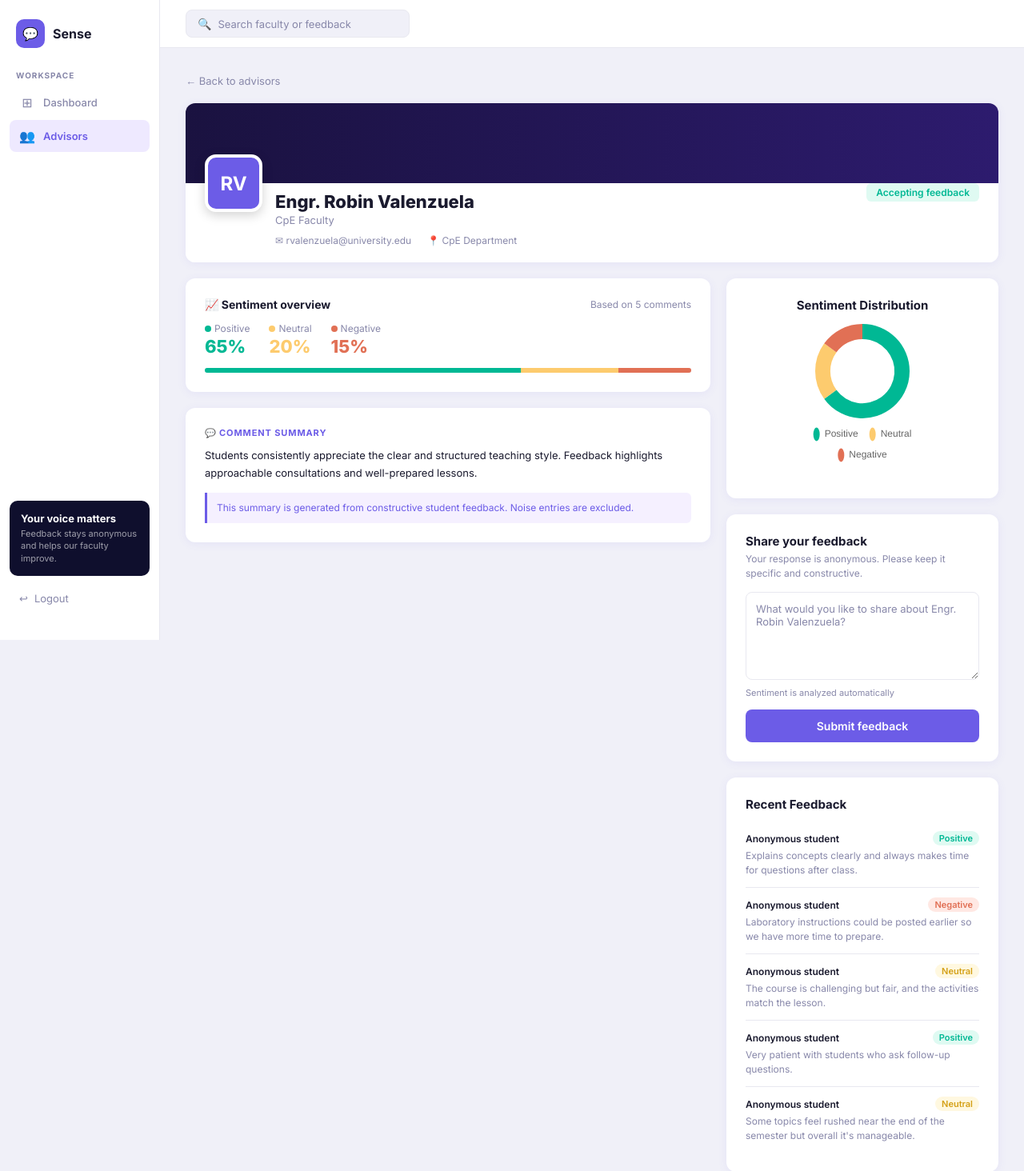
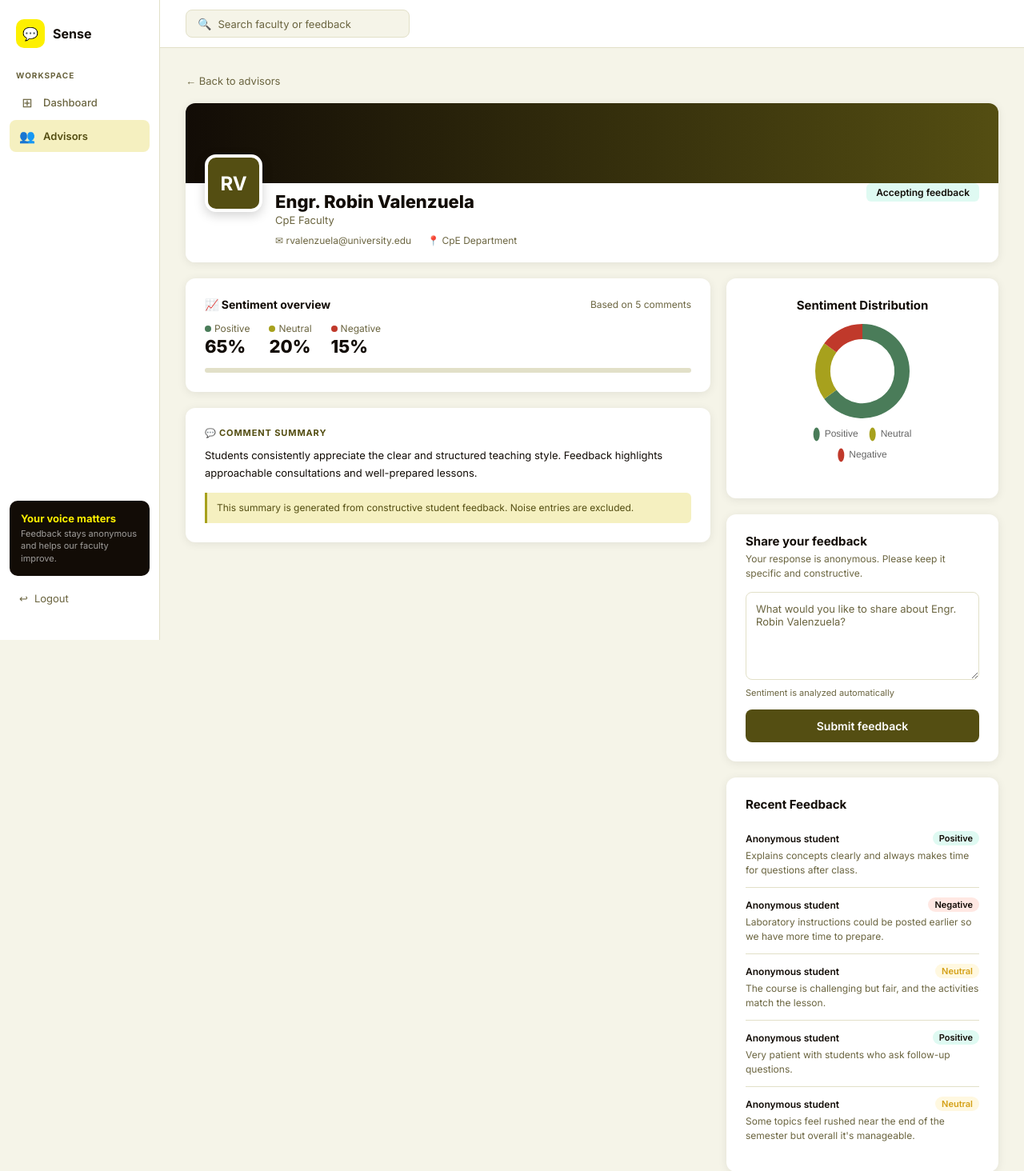
Before and after one commit to jeydiislabon/SENSE-UI-test, a Flask app: page /faculty/1 in a window 1280 px wide. Shown: the top 1464 px of the page at 80% size. Run offline with Flask 3, Linux system fonts and the light colour scheme.

Commit message:
feat: apply color palette, add deployment files

```diff
--- a/app.py
+++ b/app.py
@@ -38,7 +38,7 @@ FACULTY = [
         "role": "CpE Faculty",
         "email": "rvalenzuela@university.edu",
         "location": "CpE Department",
-        "color": "#6C5CE7",
+        "color": "#544E12",
         "accepting": True,
         "sentiment": {"positive": 65, "neutral": 20, "negative": 15},
         "summary": (
@@ -60,7 +60,7 @@ FACULTY = [
         "role": "CpE Faculty",
         "email": "njlusung@university.edu",
         "location": "CpE Department",
-        "color": "#6C5CE7",
+        "color": "#544E12",
         "accepting": True,
         "sentiment": {"positive": 58, "neutral": 28, "negative": 14},
         "summary": (
@@ -82,7 +82,7 @@ FACULTY = [
         "role": "CpE Faculty",
         "email": "lapornobi@university.edu",
         "location": "CpE Department",
-        "color": "#6C5CE7",
+        "color": "#544E12",
         "accepting": True,
         "sentiment": {"positive": 72, "neutral": 18, "negative": 10},
         "summary": (
@@ -103,7 +103,7 @@ FACULTY = [
         "role": "CpE Faculty",
         "email": "jhgang@university.edu",
         "location": "CpE Department",
-        "color": "#6C5CE7",
+        "color": "#544E12",
         "accepting": True,
         "sentiment": {"positive": 60, "neutral": 25, "negative": 15},
         "summary": (
@@ -124,7 +124,7 @@ FACULTY = [
         "role": "CpE Faculty",
         "email": "mrosales@university.edu",
         "location": "CpE Department",
-        "color": "#E84393",
+        "color": "#A7A11D",
         "accepting": True,
         "sentiment": {"positive": 70, "neutral": 20, "negative": 10},
         "summary": (
@@ -145,7 +145,7 @@ FACULTY = [
         "role": "CpE Faculty",
         "email": "jquejado@university.edu",
         "location": "CpE Department",
-        "color": "#6C5CE7",
+        "color": "#544E12",
         "accepting": True,
         "sentiment": {"positive": 55, "neutral": 30, "negative": 15},
         "summary": (
@@ -166,7 +166,7 @@ FACULTY = [
         "role": "CpE Faculty",
         "email": "vnojor@university.edu",
         "location": "CpE Department",
-        "color": "#6C5CE7",
+        "color": "#544E12",
         "accepting": True,
         "sentiment": {"positive": 62, "neutral": 22, "negative": 16},
         "summary": (
@@ -187,7 +187,7 @@ FACULTY = [
         "role": "CpE Faculty",
         "email": "lbalaya@university.edu",
         "location": "CpE Department",
-        "color": "#E84393",
+        "color": "#A7A11D",
         "accepting": True,
         "sentiment": {"positive": 68, "neutral": 22, "negative": 10},
         "summary": (
@@ -215,10 +215,10 @@ NOISE_LOG = [
 ]
 
 LATEST_COMMENTS = [
-    {"initials": "RV", "color": "#6C5CE7", "name": "Engr. Robin Valenzuela",    "label": "Positive", "text": "Explains concepts clearly and always makes time for questions after class."},
-    {"initials": "NL", "color": "#6C5CE7", "name": "Engr. Noel Jason Lusung",   "label": "Neutral",  "text": "The lessons are organized, but the project deadlines sometimes feel too close together."},
-    {"initials": "MR", "color": "#E84393", "name": "Engr. Menchie Rosales",     "label": "Positive", "text": "Best class of the semester. Makes every topic feel relevant and interesting."},
-    {"initials": "LP", "color": "#6C5CE7", "name": "Engr. Lloyd Aldrin Pornobi","label": "Negative", "text": "Laboratory instructions could be posted earlier so we have more time to prepare."},
+    {"initials": "RV", "color": "#544E12", "name": "Engr. Robin Valenzuela",    "label": "Positive", "text": "Explains concepts clearly and always makes time for questions after class."},
+    {"initials": "NL", "color": "#544E12", "name": "Engr. Noel Jason Lusung",   "label": "Neutral",  "text": "The lessons are organized, but the project deadlines sometimes feel too close together."},
+    {"initials": "MR", "color": "#A7A11D", "name": "Engr. Menchie Rosales",     "label": "Positive", "text": "Best class of the semester. Makes every topic feel relevant and interesting."},
+    {"initials": "LP", "color": "#544E12", "name": "Engr. Lloyd Aldrin Pornobi","label": "Negative", "text": "Laboratory instructions could be posted earlier so we have more time to prepare."},
 ]
 
 STATS = {
--- a/requirements.txt
+++ b/requirements.txt
@@ -1 +1,2 @@
 flask==3.0.3
+gunicorn==21.2.0
--- a/static/css/style.css
+++ b/static/css/style.css
@@ -6,28 +6,37 @@
 *, *::before, *::after { box-sizing: border-box; margin: 0; padding: 0; }
 
 :root {
-  --purple:       #6C5CE7;
-  --purple-light: #8B7CF8;
-  --purple-dark:  #5848C2;
-  --pink:         #E84393;
-  --green:        #00B894;
-  --orange:       #FDCB6E;
-  --red:          #E17055;
-  --navy:         #0F0F2D;
-  --navy-mid:     #1A1A3E;
-  --navy-card:    #1E1E4A;
-  --bg:           #F0F0F8;
+  /* ---- Brand palette ---- */
+  --black:        #120C06;
+  --olive-dark:   #544E12;
+  --olive-mid:    #A7A11D;
+  --yellow:       #FDF000;
+  --cream:        #FFFDEF;
+
+  /* ---- Semantic roles ---- */
+  --primary:       var(--olive-dark);
+  --primary-light: var(--olive-mid);
+  --primary-dark:  #3A3709;
+  --accent:        var(--yellow);
+
+  --navy:         var(--black);
+  --navy-mid:     #1E1A06;
+  --navy-card:    #252108;
+
+  --bg:           #F5F4E8;
   --sidebar-bg:   #FFFFFF;
   --card-bg:      #FFFFFF;
-  --text-primary: #1A1A2E;
-  --text-muted:   #8888AA;
-  --border:       #E8E8F0;
-  --positive:     #00B894;
-  --neutral:      #FDCB6E;
-  --negative:     #E17055;
+  --text-primary: var(--black);
+  --text-muted:   #6B6540;
+  --border:       #E2E0C8;
+
+  --positive:     #4A7C59;
+  --neutral:      var(--olive-mid);
+  --negative:     #C0392B;
+
   --radius:       12px;
-  --shadow:       0 2px 12px rgba(108,92,231,0.08);
-  --shadow-lg:    0 8px 32px rgba(108,92,231,0.14);
+  --shadow:       0 2px 12px rgba(18,12,6,0.08);
+  --shadow-lg:    0 8px 32px rgba(18,12,6,0.14);
 }
 
 html, body { height: 100%; font-family: 'Inter', 'Segoe UI', sans-serif; font-size: 14px; color: var(--text-primary); background: var(--bg); }
@@ -161,10 +170,10 @@ input { font-family: inherit; }
 
 .sidebar-logo-box {
   width: 36px; height: 36px;
-  background: var(--purple);
+  background: var(--yellow);
   border-radius: 10px;
   display: flex; align-items: center; justify-content: center;
-  font-size: 16px; color: #fff;
+  font-size: 16px; color: var(--black);
 }
 
 .sidebar-logo-name {
@@ -196,7 +205,7 @@ input { font-family: inherit; }
   transition: background 0.15s, color 0.15s;
 }
 .nav-item:hover { background: var(--bg); color: var(--text-primary); }
-.nav-item.active { background: #EEE9FF; color: var(--purple); font-weight: 600; }
+.nav-item.active { background: #F5F0C0; color: var(--olive-dark); font-weight: 600; }
 .nav-item .nav-icon { font-size: 16px; width: 20px; text-align: center; }
 
 .sidebar-footer {
@@ -205,13 +214,13 @@ input { font-family: inherit; }
 }
 
 .voice-card {
-  background: var(--navy);
+  background: var(--black);
   color: #fff;
   border-radius: 10px;
   padding: 14px;
   margin-bottom: 12px;
 }
-.voice-card h4 { font-size: 13px; font-weight: 700; margin-bottom: 4px; }
+.voice-card h4 { font-size: 13px; font-weight: 700; margin-bottom: 4px; color: var(--yellow); }
 .voice-card p  { font-size: 11px; color: rgba(255,255,255,0.6); line-height: 1.4; }
 
 .btn-exit {
@@ -494,7 +503,7 @@ input { font-family: inherit; }
 
 .faculty-profile-banner {
   height: 100px;
-  background: linear-gradient(90deg, #1A1240 0%, #2D1B6E 100%);
+  background: linear-gradient(90deg, #120C06 0%, #544E12 100%);
   position: relative;
 }
 
@@ -614,7 +623,7 @@ input { font-family: inherit; }
   font-size: 11px;
   font-weight: 700;
   letter-spacing: 0.08em;
-  color: var(--purple);
+  color: var(--olive-dark);
   text-transform: uppercase;
   display: flex; align-items: center; gap: 6px;
   margin-bottom: 10px;
@@ -622,12 +631,12 @@ input { font-family: inherit; }
 .summary-text { font-size: 13px; color: var(--text-primary); line-height: 1.7; margin-bottom: 14px; }
 
 .summary-note {
-  background: #F5F0FF;
-  border-left: 3px solid var(--purple);
+  background: #F5F0C0;
+  border-left: 3px solid var(--olive-mid);
   border-radius: 0 6px 6px 0;
   padding: 10px 12px;
   font-size: 12px;
-  color: var(--purple);
+  color: var(--olive-dark);
   line-height: 1.5;
 }
 
@@ -648,14 +657,14 @@ input { font-family: inherit; }
   outline: none;
   transition: border-color 0.2s;
 }
-.feedback-textarea:focus { border-color: var(--purple); }
+.feedback-textarea:focus { border-color: var(--olive-dark); }
 .feedback-textarea::placeholder { color: var(--text-muted); }
 
 .feedback-note { font-size: 11px; color: var(--text-muted); margin: 6px 0 14px; }
 
 .btn-submit {
   width: 100%;
-  background: var(--purple);
+  background: var(--olive-dark);
   color: #fff;
   padding: 12px;
   border-radius: 8px;
--- a/templates/faculty.html
+++ b/templates/faculty.html
@@ -189,7 +189,7 @@
           {{ member.sentiment.neutral }},
           {{ member.sentiment.negative }}
         ],
-        backgroundColor: ['#00B894', '#FDCB6E', '#E17055'],
+        backgroundColor: ['#4A7C59', '#A7A11D', '#C0392B'],
         borderWidth: 0,
         hoverOffset: 6,
       }]
```
Also changed, not shown: other parts of static/css/style.css (+14 -14 lines), 1 other file.
